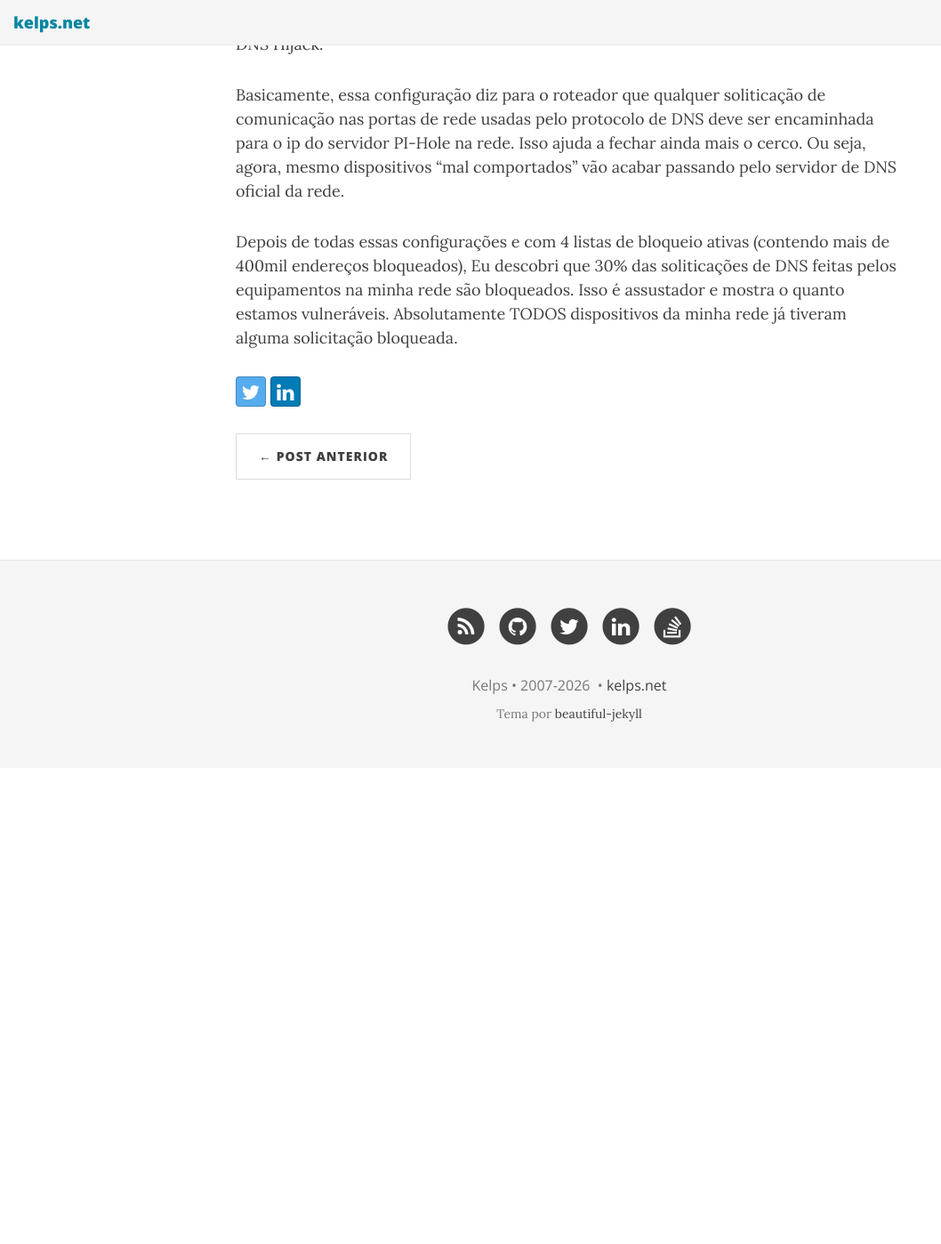
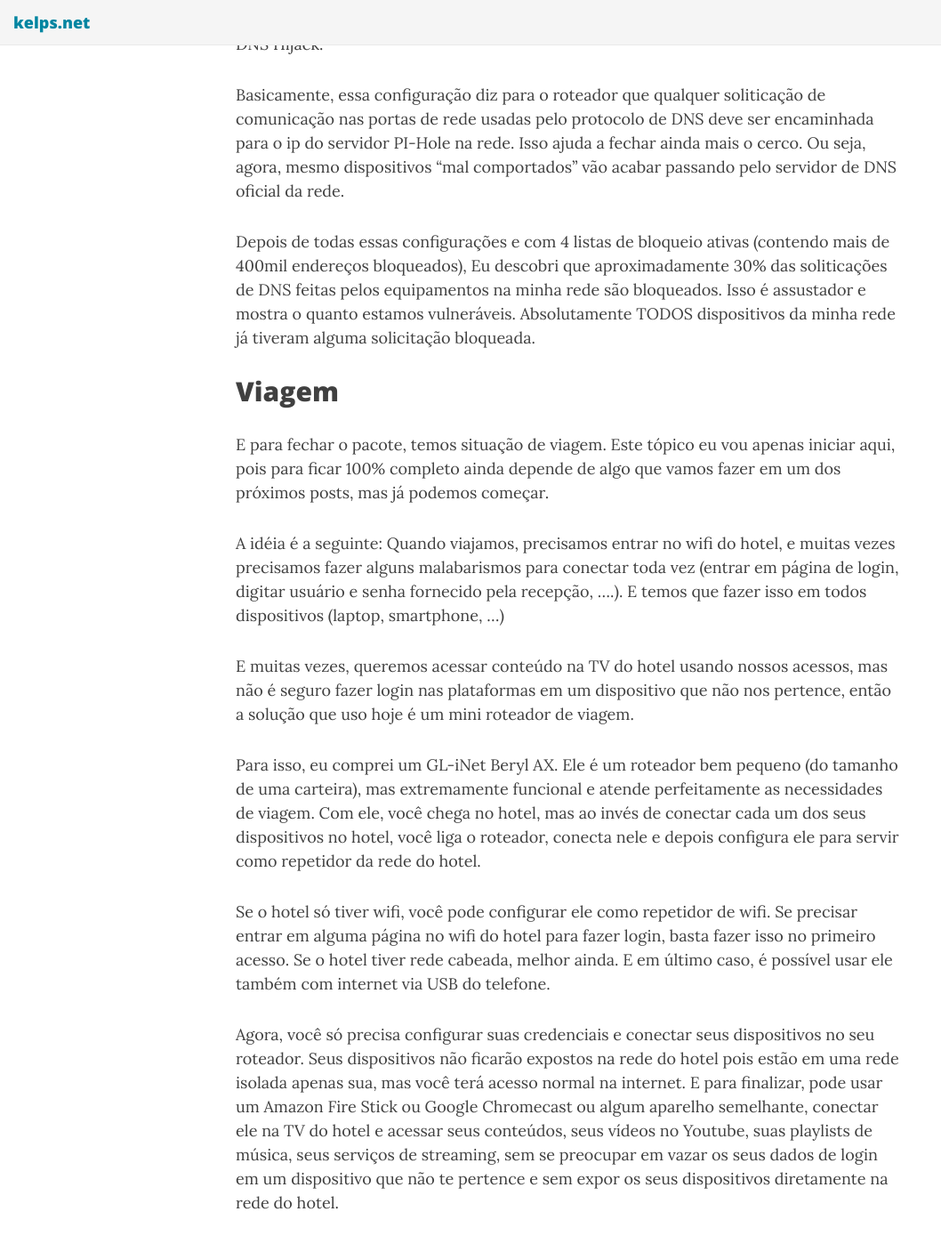
Before and after one commit to kelps/kelps.github.io, a Jekyll site: the page built from _posts/2026-04-05-independencia-nuvem-parte-01-rede.md, in a window 1280 px wide and 1400 px high, scrolled down 2913 px. Shown: the whole window at 89% size, without its empty margins (0-1058 px from the left). Built offline with Jekyll 4.4.1, drawn with Linux system fonts in a browser that asks for light colours; nearby versions of some CDN libraries; before the commit the page ends 3776 px from its top, so only the background shows below that; some of the changed text lies outside the part shown.

Commit message:
v1 do post inicial sobre rede

```diff
--- a/_posts/2026-04-05-independencia-nuvem-parte-01-rede.md
+++ b/_posts/2026-04-05-independencia-nuvem-parte-01-rede.md
@@ -50,4 +50,28 @@
 
 Basicamente, essa configuração diz para o roteador que qualquer soliticação de comunicação nas portas de rede usadas pelo protocolo de DNS deve ser encaminhada para o ip do servidor PI-Hole na rede. Isso ajuda a fechar ainda mais o cerco. Ou seja, agora, mesmo dispositivos "mal comportados" vão acabar passando pelo servidor de DNS oficial da rede.
 
-Depois de todas essas configurações e com 4 listas de bloqueio ativas (contendo mais de 400mil endereços bloqueados), Eu descobri que 30% das soliticações de DNS feitas pelos equipamentos na minha rede são bloqueados. Isso é assustador e mostra o quanto estamos vulneráveis. Absolutamente TODOS dispositivos da minha rede já tiveram alguma solicitação bloqueada.
+Depois de todas essas configurações e com 4 listas de bloqueio ativas (contendo mais de 400mil endereços bloqueados), Eu descobri que aproximadamente 30% das soliticações de DNS feitas pelos equipamentos na minha rede são bloqueados. Isso é assustador e mostra o quanto estamos vulneráveis. Absolutamente TODOS dispositivos da minha rede já tiveram alguma solicitação bloqueada.
+
+## Viagem
+
+E para fechar o pacote, temos situação de viagem. Este tópico eu vou apenas iniciar aqui, pois para ficar 100% completo ainda depende de algo que vamos fazer em um dos próximos posts, mas já podemos começar.
+
+A idéia é a seguinte: Quando viajamos, precisamos entrar no wifi do hotel, e muitas vezes precisamos fazer alguns malabarismos para conectar toda vez (entrar em página de login, digitar usuário e senha fornecido pela recepção, ....). E temos que fazer isso em todos dispositivos (laptop, smartphone, ...)
+
+E muitas vezes, queremos acessar conteúdo na TV do hotel usando nossos acessos, mas não é seguro fazer login nas plataformas em um dispositivo que não nos pertence, então a solução que uso hoje é um mini roteador de viagem.
+
+Para isso, eu comprei um GL-iNet Beryl AX. Ele é um roteador bem pequeno (do tamanho de uma carteira), mas extremamente funcional e atende perfeitamente as necessidades de viagem. Com ele, você chega no hotel, mas ao invés de conectar cada um dos seus dispositivos no hotel, você liga o roteador, conecta nele e depois configura ele para servir como repetidor da rede do hotel.
+
+Se o hotel só tiver wifi, você pode configurar ele como repetidor de wifi. Se precisar entrar em alguma página no wifi do hotel para fazer login, basta fazer isso no primeiro acesso. Se o hotel tiver rede cabeada, melhor ainda. E em último caso, é possível usar ele também com internet via USB do telefone.
+
+Agora, você só precisa configurar suas credenciais e conectar seus dispositivos no seu roteador. Seus dispositivos não ficarão expostos na rede do hotel pois estão em uma rede isolada apenas sua, mas você terá acesso normal na internet. E para finalizar, pode usar um Amazon Fire Stick ou Google Chromecast ou algum aparelho semelhante, conectar ele na TV do hotel e acessar seus conteúdos, seus vídeos no Youtube, suas playlists de música, seus serviços de streaming, sem se preocupar em vazar os seus dados de login em um dispositivo que não te pertence e sem expor os seus dispositivos diretamente na rede do hotel.
+
+## VPN
+
+O último passo é ter uma VPN. Os roteadores Unifi permitem criar vários tipos de VPN, usando OpenVPN, WireGuard, ou o padrão exclusivo deles chamado Teleport (que é uma implementação própria sobre o padrão WireGuard). As desvantagem de usar OpenVPN ou WireGuard é que você vai precisar de um IP fixo ou de alguma forma de saber o seu IP atual de forma dinâmica, e terá também que configurar desvios de portas (port forward) no roteador da operadora, o que nem sempre é trivial ou as vezes pode nem ser possível.
+
+Já o padrão Teleport não precisa de nada disso. Ele requer que você tenha uma conta na ui.com (site da Ubiquiti/Unifi), mas depois disso, basta instalar o aplicativo Wifiman da Ubiquiti no seu dispositivo (smartphone android/ios ou computador windows/mac) e conectar na mesma conta, que você será capaz de conectar na sua VPN de qualquer lugar, desde que a porta de VPN usada pelo Teleport esteja aberta na rede onde você estiver.
+
+E com isso, temos uma infra bem robusta, de manutenção extremamente baixa e altamente confiável
+
+Em um próximo post vou falar sobre a evoluir ainda mais esta rede, mas isso depende de outros serviços que não foram abordados ainda.
```
